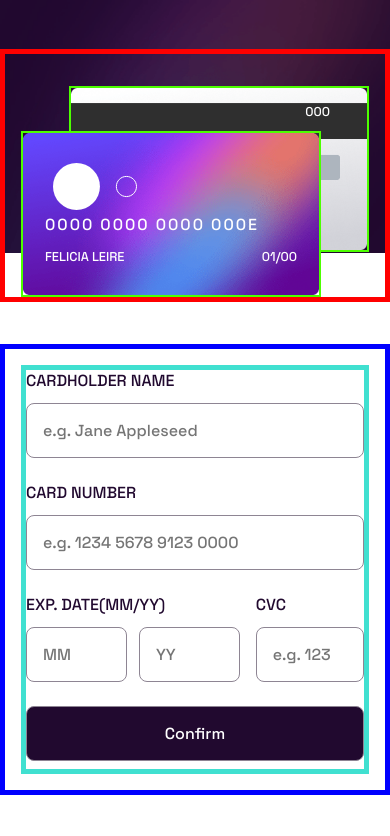
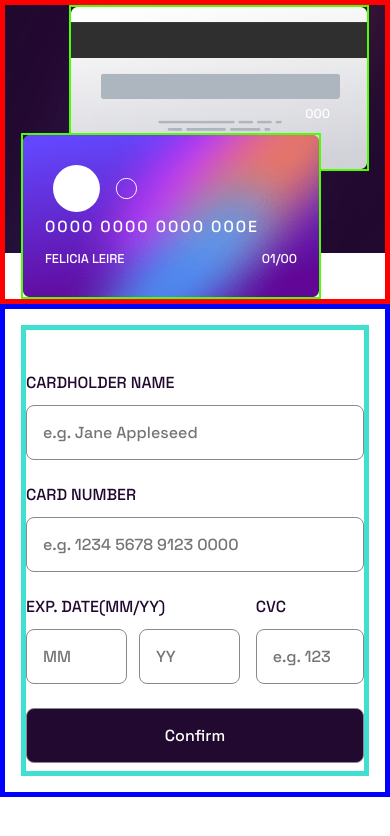
Before and after one commit to Unicatm/Frontend_Mentor, a plain HTML site: page interactive-card-details-form-main/code/index.html in a window 390 px wide. Drawn offline with Linux system fonts and the light colour scheme.

Commit message:
cards wip

```diff
--- a/interactive-card-details-form-main/code/style.css
+++ b/interactive-card-details-form-main/code/style.css
@@ -181,8 +181,7 @@ form {
   }
 
   .cardAndForm {
-    flex-direction: column;
-    align-items: center;
+    display: block;
     gap: 5vh;
   }
 
@@ -190,7 +189,7 @@ form {
     margin: 1rem;
     max-width: 100%;
     gap: 1.5rem;
-    padding-bottom: 1vh;
+    padding: 5vh 0 1vh 0;
     border: 5px solid turquoise;
   }
 
@@ -203,8 +202,11 @@ form {
   }
 
   .cards {
+    display: flex;
+    justify-content: center;
+    align-items: center;
     position: relative;
-    height: 30vh;
+    height: 36vh;
     width: 100%;
   }
 
@@ -261,3 +263,14 @@ form {
     background-image: url("/interactive-card-details-form-main/images/bg-main-mobile.png");
   }
 }
+
+@media (max-width: 425px) {
+  .card-input-form label,
+  input {
+    font-size: 16px;
+  }
+
+  .content-back {
+    top: 0;
+  }
+}
```
